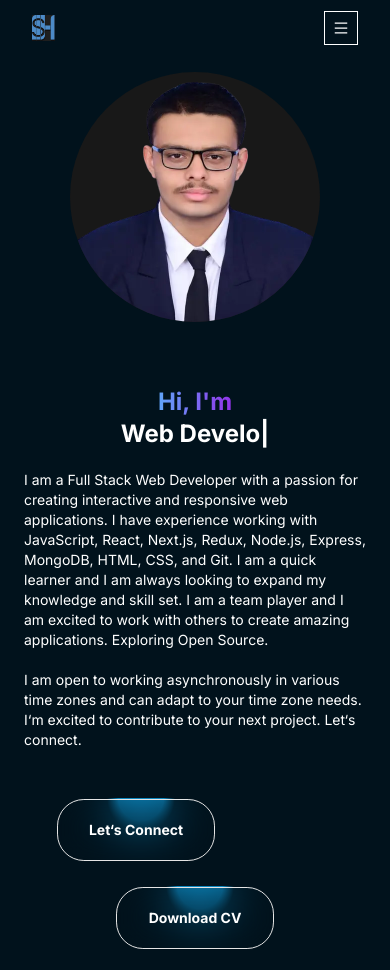
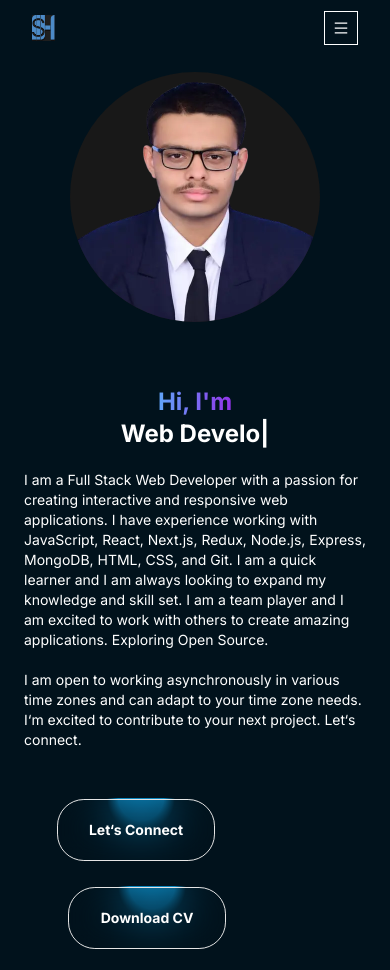
Before and after one commit to SankalpHaritash21/Portfolio, a Next.js app: page / in a window 390 px wide. Built offline with nearby package versions, Linux system fonts and the light colour scheme.

Commit message:
adding Button animation

```diff
--- a/components/HeroSection.tsx
+++ b/components/HeroSection.tsx
@@ -53,7 +53,7 @@ const HeroSection = () => {
             adapt to your time zone needs. I&lsquo;m excited to contribute to
             your next project. Let&lsquo;s connect.
           </p>
-          <div className="mt-10 md:mt-10 w-full flex flex-col  md:flex-row justify-start">
+          <div className="mt-10 md:mt-10 w-full flex flex-col md:flex-row justify-start">
             <Link
               href="/contact"
               className="flex items-center justify-center px-2 py-2 md:py-0 w-56 md:w-fit rounded-full md:mr-2 hover:bg-slate-900 text-white hover:text-black font-bold"
@@ -67,10 +67,10 @@ const HeroSection = () => {
             </Link>
             <Link
               href={resume}
-              className="px-1 inline-block py-1 w-full sm:w-fit rounded-full hover:bg-slate-800 text-white mt-3 font-bold hover:text-black"
+              className="px-1 -translate-x-12 md:translate-x-0 inline-block py-1 w-full sm:w-fit rounded-full hover:bg-slate-800 text-white mt-3 font-bold hover:text-black"
             >
               <Button
-                className="bg-transparent dark:bg-slate-900 text-white dark:text-white border-neutral-200 dark:border-slate-800"
+                className="bg-transparent dark:bg-slate-900 text-white dark:text-white border-neutral-200 dark:border-slate-800 "
                 duration={5000}
               >
                 <h1>Download CV</h1>
```
